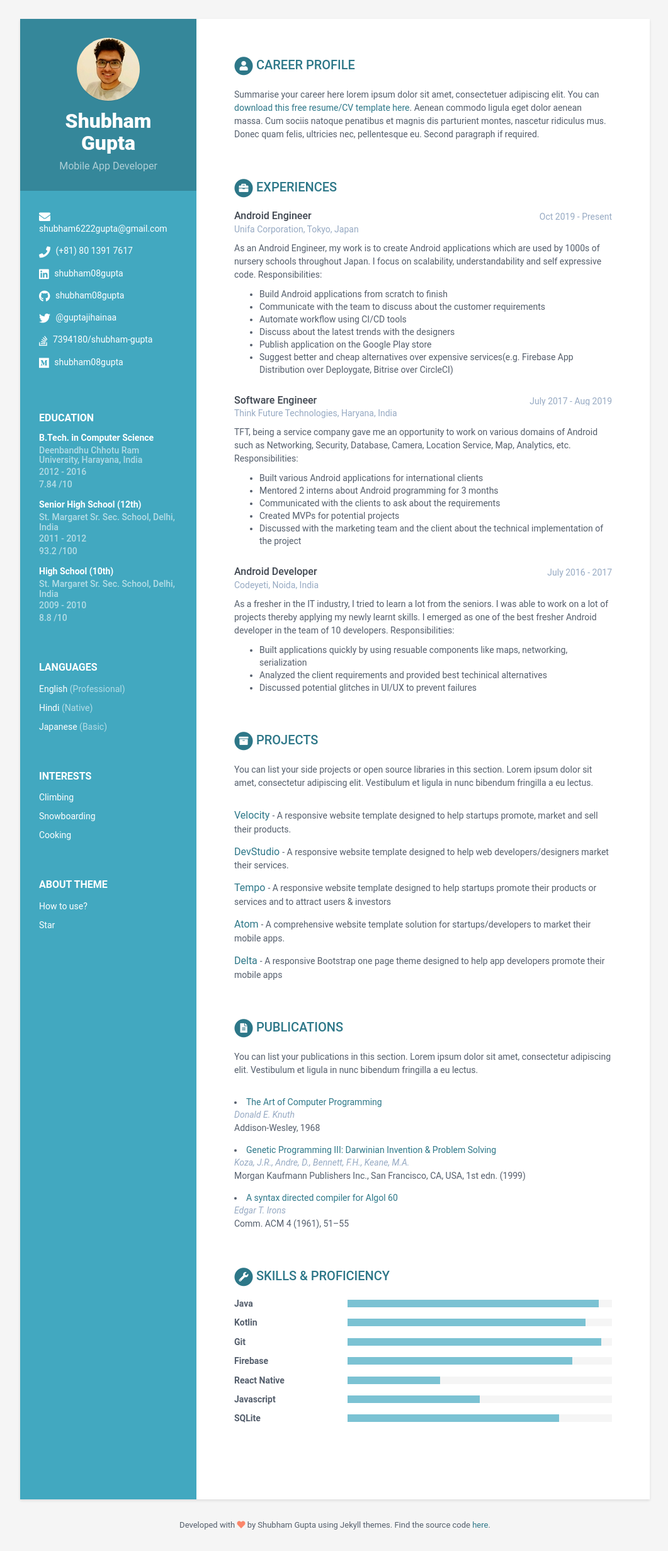
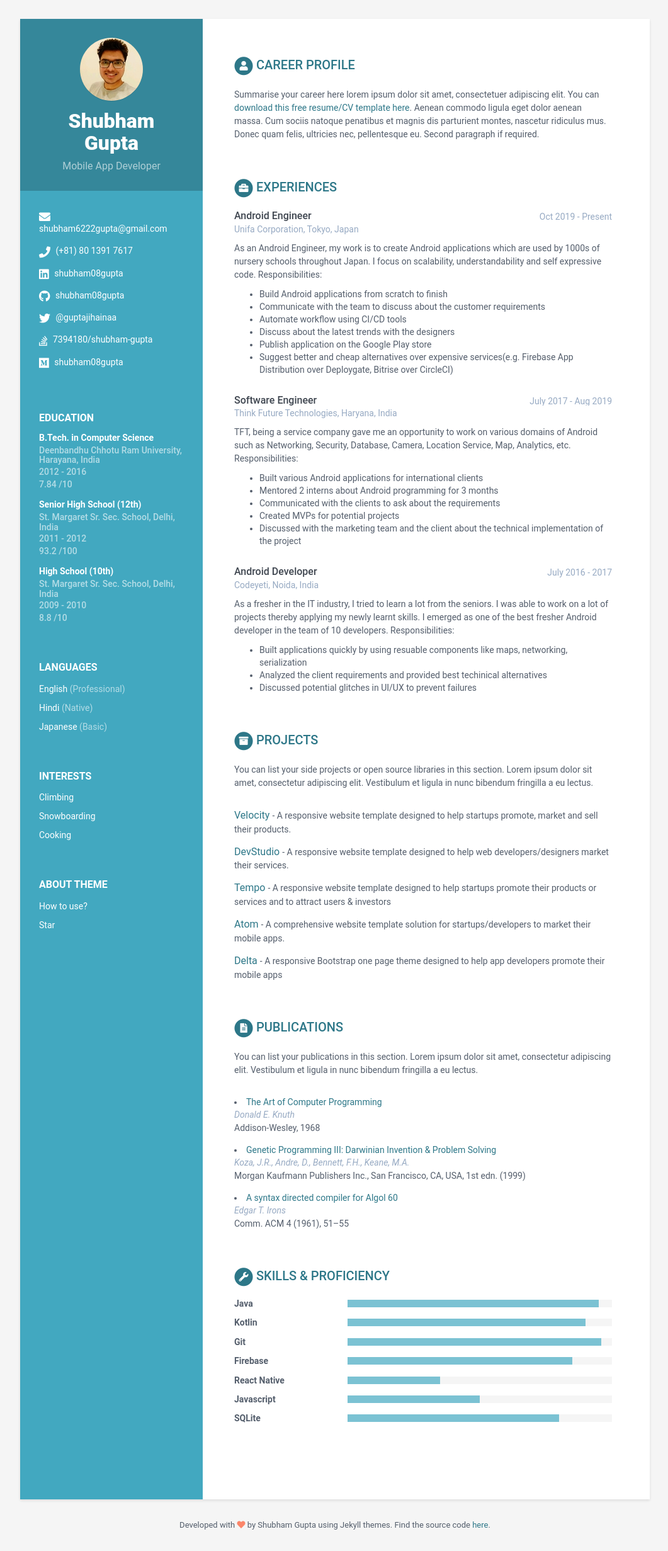
Before and after one commit to shubham08gupta/shubham08gupta.github.io, a Jekyll site: the page built from index.html, in a window 1280 px wide. Shown: the whole page at 63% size, without its empty margins (108-1169 px from the left). Built offline with Jekyll 4.4.1, drawn with Linux system fonts in a browser that asks for light colours.

Commit message:
increase the sidebar width to accomodate email in one line

```diff
--- a/_sass/_base.scss
+++ b/_sass/_base.scss
@@ -40,7 +40,7 @@ p {
     background: $theme-color;
     position: absolute;
     right: 100;
-    width: 280px;
+    width: 290px;
     height: 100%;
     min-height: 800px;
     color: #fff;
```
